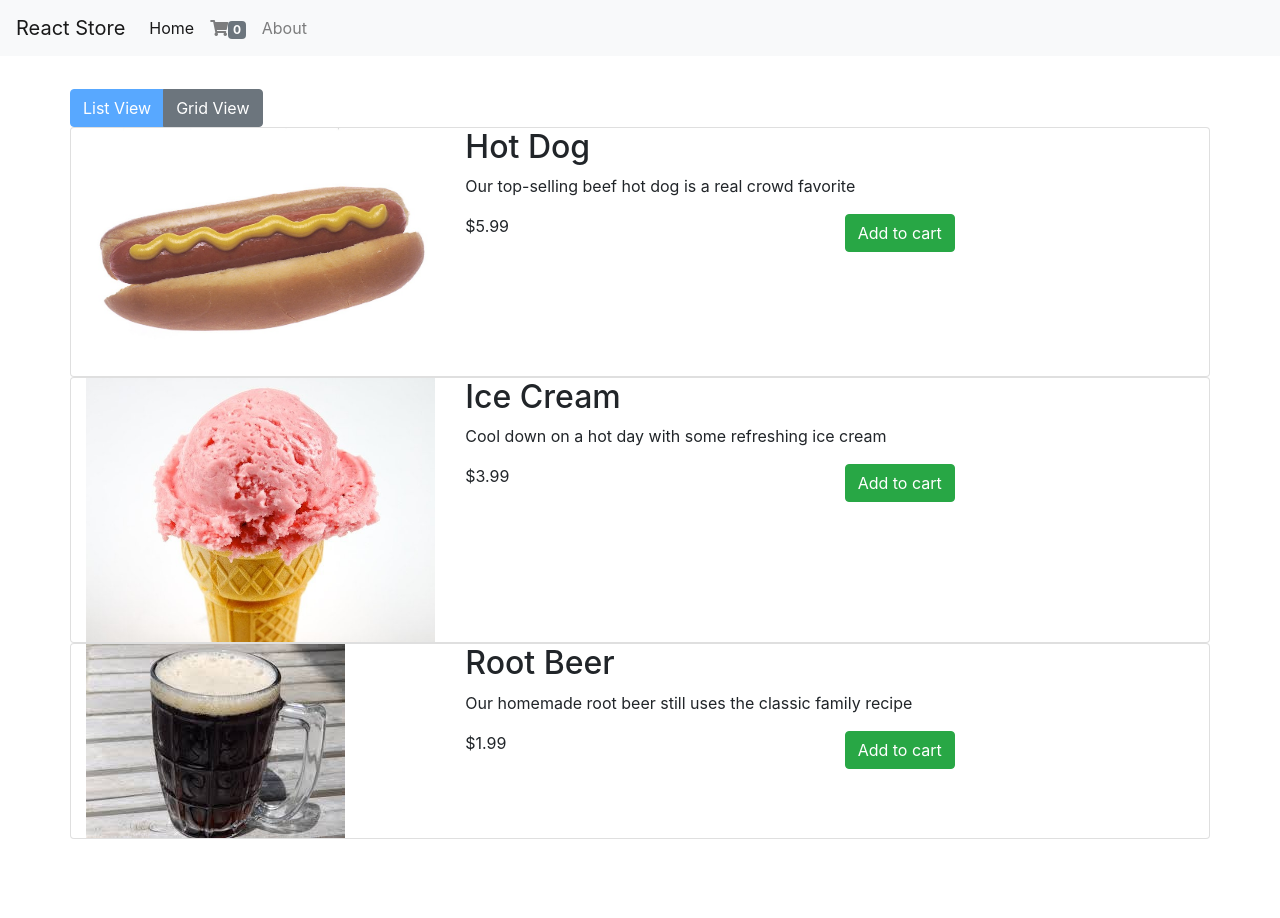
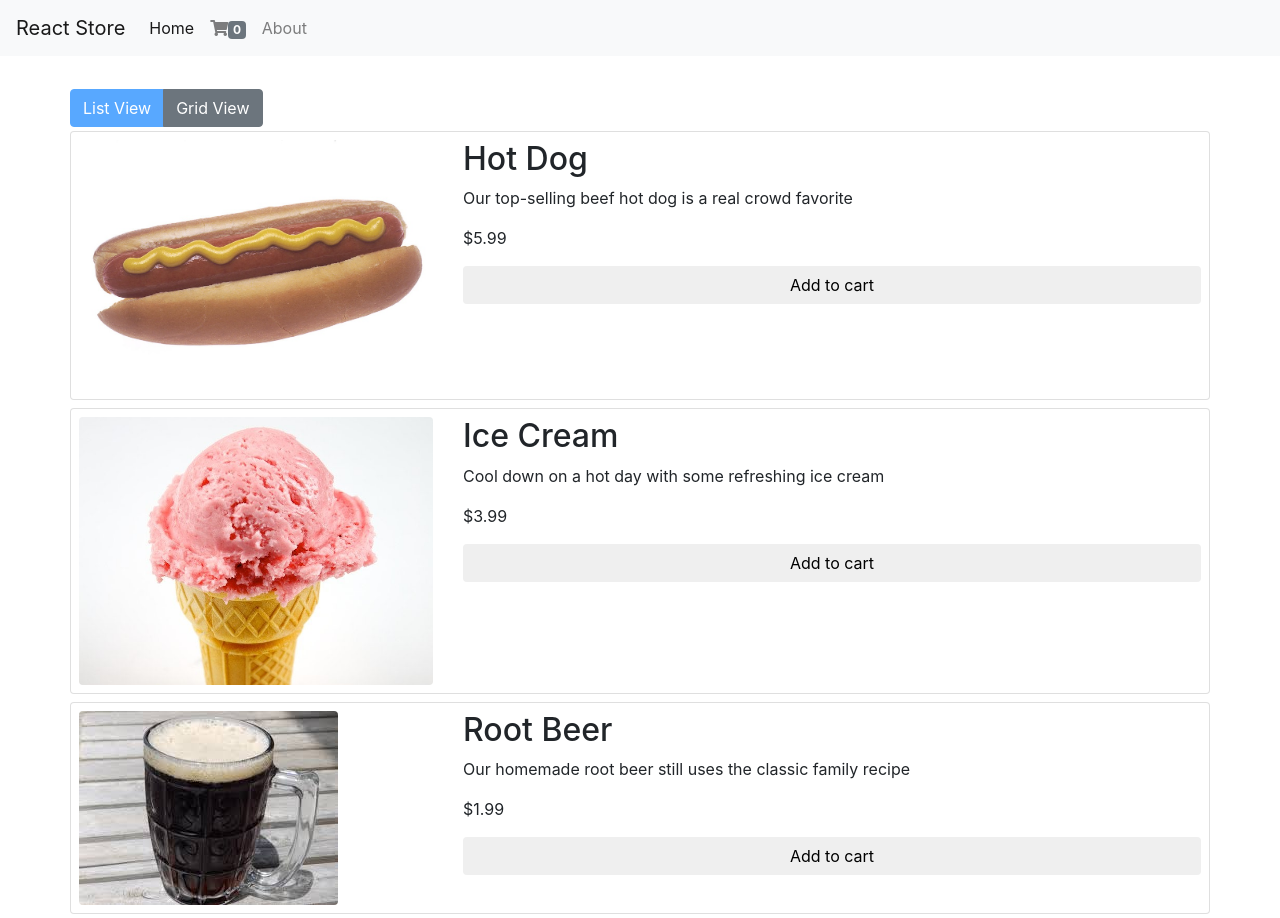
Before and after one commit to LMGrzesiek/November2018.React.ProductStore, a React (Create React App) app: page / in a window 1280 px wide. Both pictures are taken after a click on the button "List View". Before the commit the page ends 839 px from the top, so only its background shows below. Built offline with nearby package versions, Linux system fonts and the light colour scheme.

Commit message:
Update Product.js

```diff
--- a/src/Product.js
+++ b/src/Product.js
@@ -27,11 +27,11 @@ class Product extends Component {
                         <button className="card-footer btn" onClick={this.addToCartOnClick}>Add to cart</button>
                     </div>
                 </div> :
-                <div className="col-12 card">
+                <div className="col-12 card p-2 my-1">
                     <div className="row">
                         <div className="col-4">
                             <img
-                            className="img-fluid"
+                            className="img-fluid rounded"
                             src={this.props.e.ImageUrl}
                             alt={this.props.e.Name}
                             />
@@ -39,14 +39,8 @@ class Product extends Component {
                         <div className="col-8">
                             <h2>{this.props.e.Name}</h2>
                             <p>{this.props.e.Description}</p>
-                            <div className="row">
-                            <div className="col-12 col-md-6">
-                                <p>${this.props.e.Price}</p>
-                            </div>
-                            <div className="col-12 col-md-6">
-                                <button className="btn btn-success" onClick={this.addToCartOnClick}>Add to cart</button>
-                            </div>
-                            </div>
+                            <p>${this.props.e.Price}</p>
+                            <button className="btn btn-block" onClick={this.addToCartOnClick}>Add to cart</button>
                         </div>
                     </div>
                 </div>);
```
